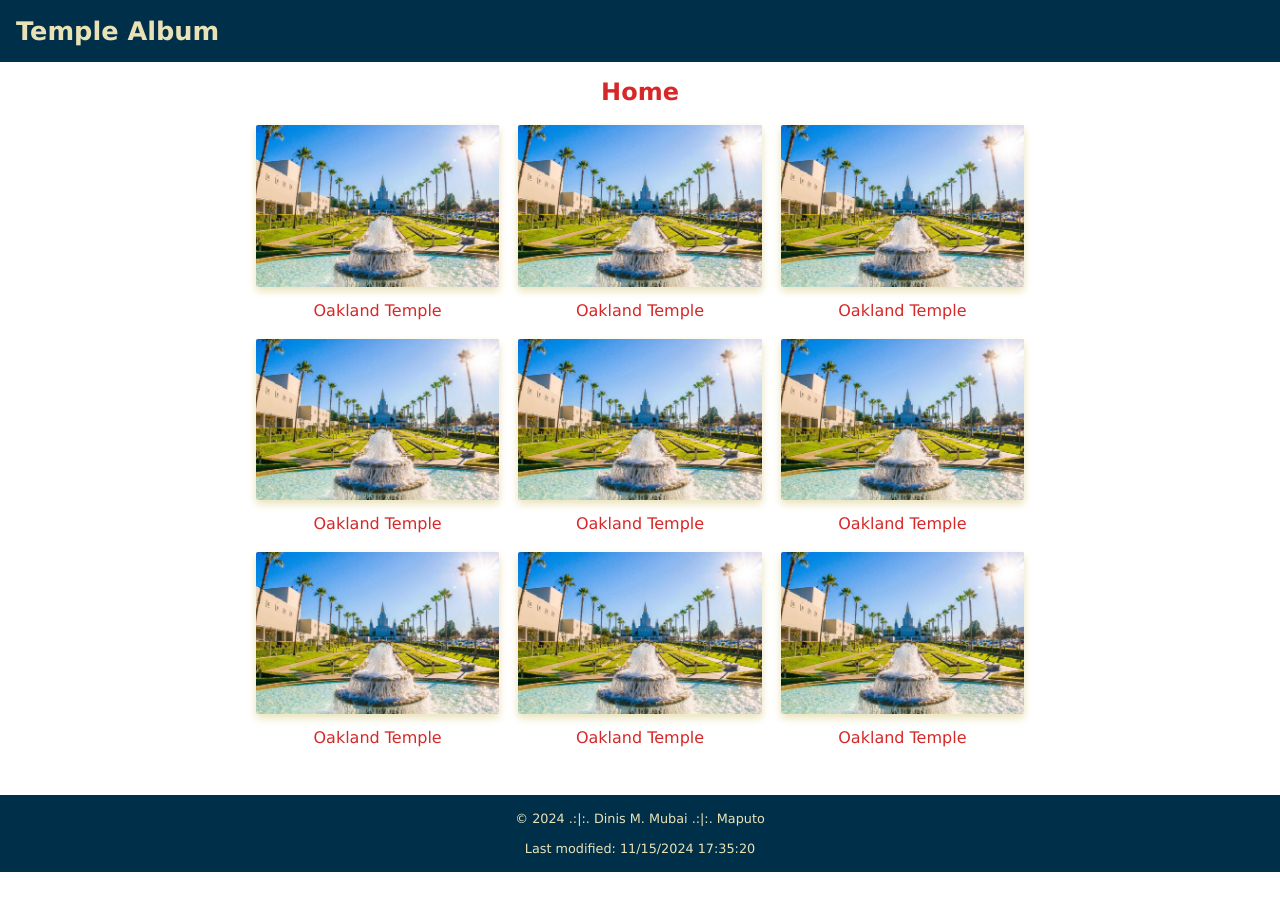
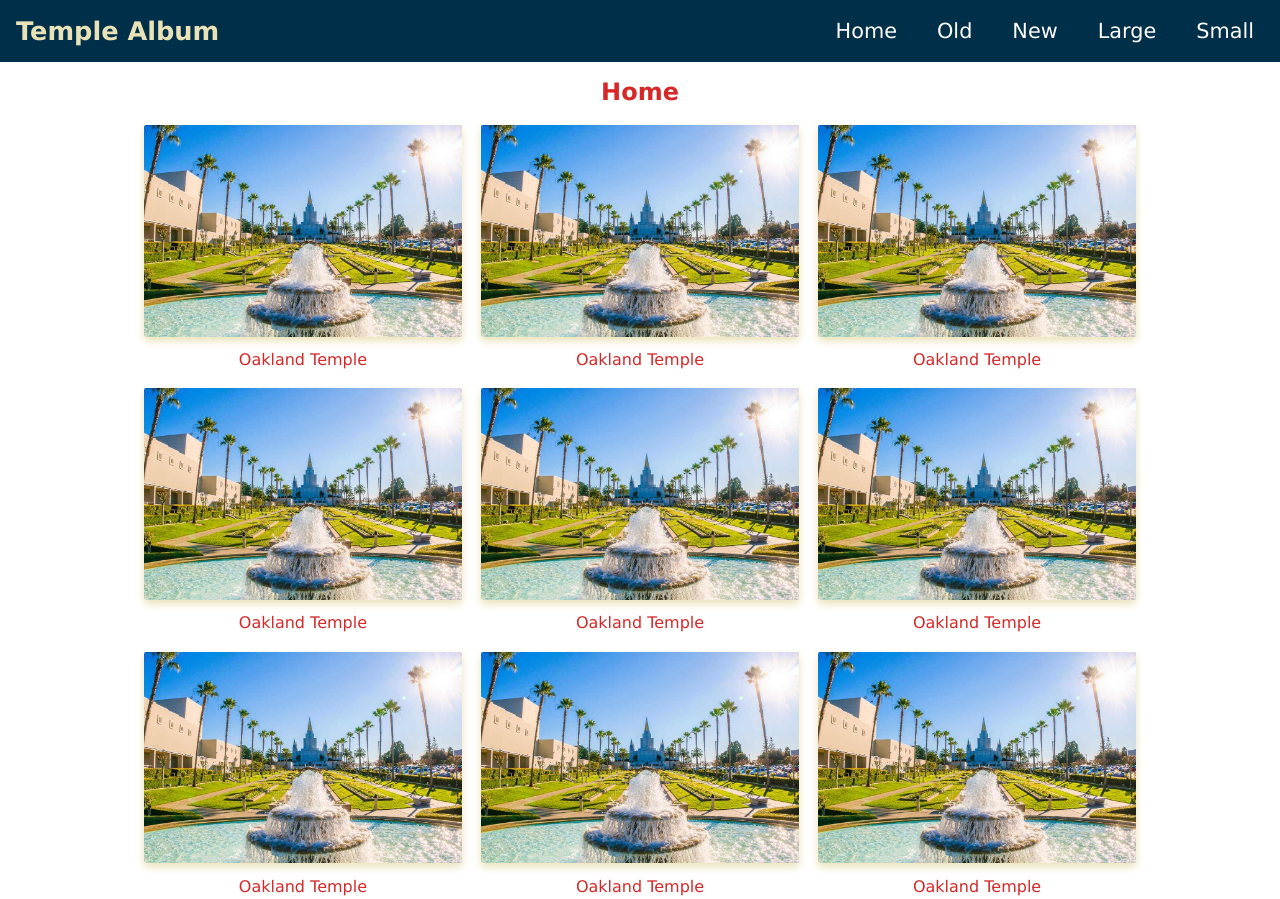
Before and after one commit to dinismubai/wdd131, a plain HTML site: page temples.html in a window 1280 px wide. Shown: the top 899 px of the page. Before the commit the page ends 872 px from the top, so only its background shows below. Drawn offline with Linux system fonts and the light colour scheme.

Commit message:
Final update

```diff
--- a/styles/temples-large.css
+++ b/styles/temples-large.css
@@ -15,11 +15,11 @@
     }
 
     main {
-        max-width: 800px;
+        max-width: 80%;
         margin: 0 auto;
     }
 
-    .gallery {
+    .temples {
         grid-template-columns: repeat(3, 1fr);
     }
 
--- a/styles/temples.css
+++ b/styles/temples.css
@@ -11,6 +11,11 @@ body {
     color: #d62828;
 }
 
+
+header h1 {
+    font-size: 1.6rem;
+}
+
 header {
     background-color: #003049;
     color: #eae2b7;
@@ -19,10 +24,6 @@ header {
     justify-content: space-between;
     align-items: center;
     position: relative;
-}
-
-header h1 {
-    font-size: 1.6rem;
 }
 
 #menu-toggle {
@@ -63,7 +64,7 @@ main {
     text-align: center;
 }
 
-.gallery {
+.temples {
     display: grid;
     grid-template-columns: 1fr;
     gap: 1.2rem;
@@ -105,7 +106,7 @@ footer {
     position: absolute;
     top: 60px;
     right: 20px;
-    background-color: #eae2b7;
+    background-color: #f77f00;
     padding: 10px 20px;
     border-radius: 5px;
     box-shadow: 0 4px 6px #eae2b7;
@@ -132,9 +133,9 @@ footer {
     transition: background-color 0.3s;
 }
 
-#main-nav.hidden {
+/*#main-nav.hidden {
     display: none;
-}
+}*/
 
 #main-nav.active {
     display: flex;
--- a/temples.html
+++ b/temples.html
@@ -30,7 +30,7 @@
 
         <main>
              <h2>Home</h2>
-        <div class="gallery">
+        <div class="temples">
             <figure>
                 <img src="images/oakland-temple.jpg" alt="temple">
                 <figcaption>Oakland Temple</figcaption>
```
